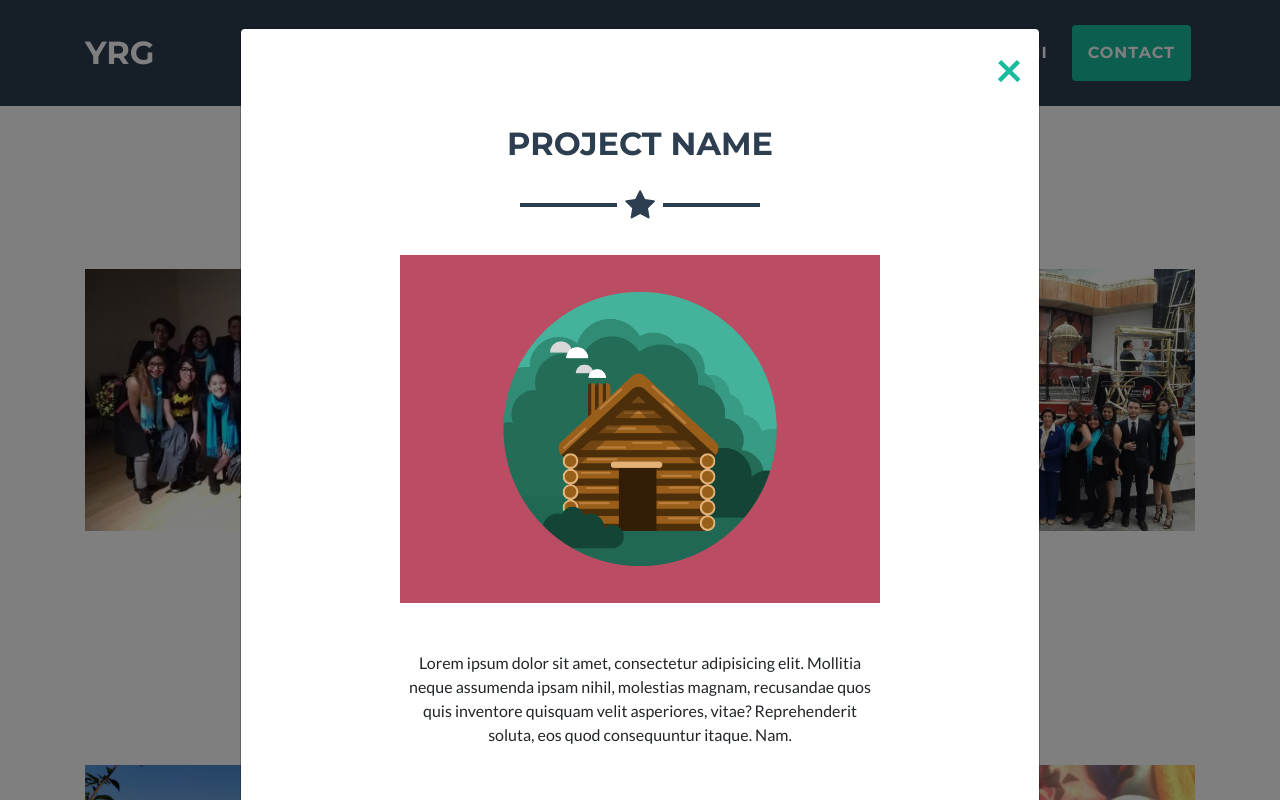
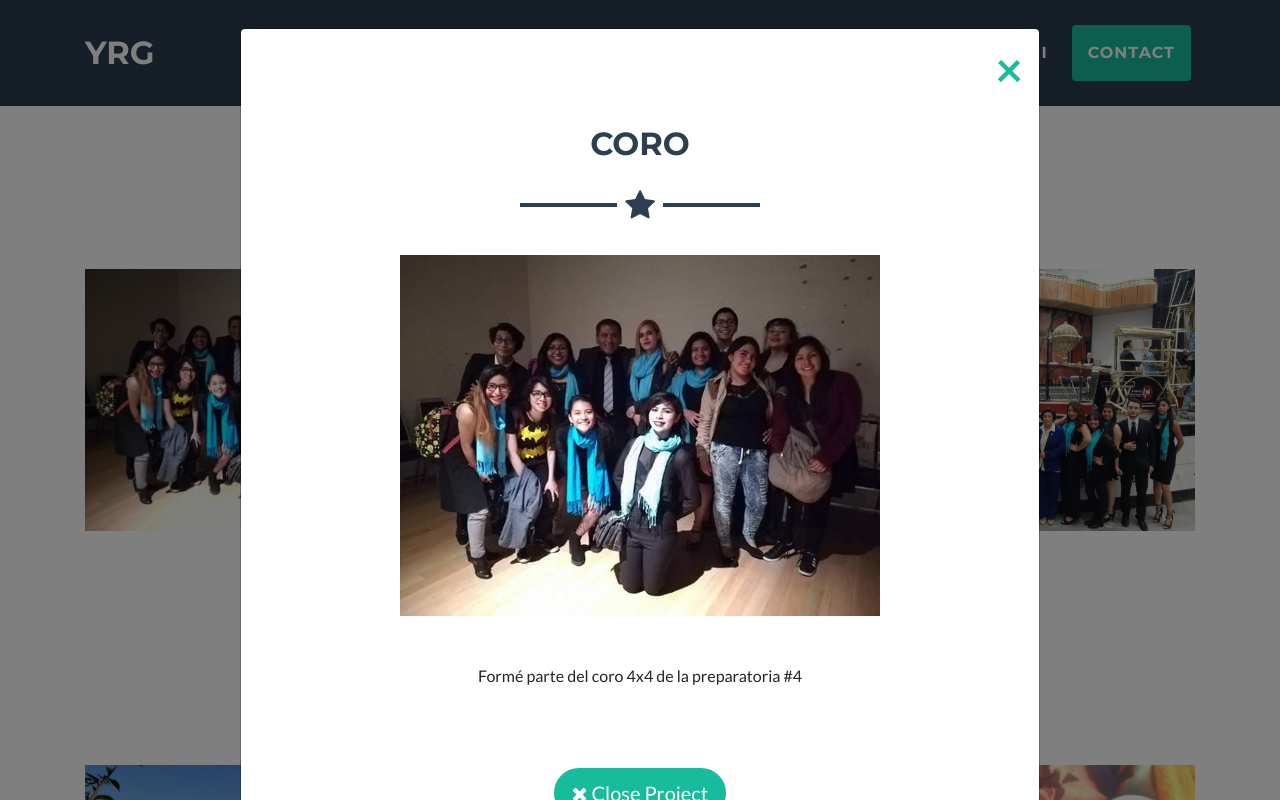
Before and after one commit to YaremiRamirez/PaginaPortafolioTarea, a plain HTML site: page index.html in a window 1280 px wide. Both pictures are taken after a click on the link 259 px from the left and 2434 px from the top of the page. Shown: the part 2034-2834 px from the top of the page. Drawn offline with nearby package versions, Linux system fonts and the light colour scheme.

Commit message:
Agregar cambios
Modificar texto

```diff
--- a/index.html
+++ b/index.html
@@ -146,9 +146,9 @@
                     <div class="container text-center">
                         <div class="row">
                             <div class="col-lg-8 mx-auto">
-                                <h2 class="text-uppercase text-secondary mb-0">Project Name</h2>
-                                <hr class="star-dark mb-5"><img class="img-fluid mb-5" src="assets/img/portfolio/cabin.png">
-                                <p class="mb-5">Lorem ipsum dolor sit amet, consectetur adipisicing elit. Mollitia neque assumenda ipsam nihil, molestias magnam, recusandae quos quis inventore quisquam velit asperiores, vitae? Reprehenderit soluta, eos quod consequuntur itaque. Nam.</p>
+                                <h2 class="text-uppercase text-secondary mb-0">Coro </h2>
+                                <hr class="star-dark mb-5"><img class="img-fluid mb-5" src="assets/img/Coro.jpg">
+                                <p class="mb-5">Formé parte del coro 4x4 de la preparatoria #4</p>
                             </div>
                         </div>
                     </div>
@@ -165,9 +165,9 @@
                     <div class="container text-center">
                         <div class="row">
                             <div class="col-lg-8 mx-auto">
-                                <h2 class="text-uppercase text-secondary mb-0">Project Name</h2>
-                                <hr class="star-dark mb-5"><img class="img-fluid mb-5" src="assets/img/portfolio/cake.png">
-                                <p class="mb-5">Lorem ipsum dolor sit amet, consectetur adipisicing elit. Mollitia neque assumenda ipsam nihil, molestias magnam, recusandae quos quis inventore quisquam velit asperiores, vitae? Reprehenderit soluta, eos quod consequuntur itaque. Nam.</p>
+                                <h2 class="text-uppercase text-secondary mb-0">Maquillaje Artistico</h2>
+                                <hr class="star-dark mb-5"><img class="img-fluid mb-5" src="assets/img/MaquillajeArt.jpg">
+                                <p class="mb-5">Realizo maquillaje artistico en mis tiempos libres</p>
                             </div>
                         </div>
                     </div>
@@ -184,9 +184,9 @@
                     <div class="container text-center">
                         <div class="row">
                             <div class="col-lg-8 mx-auto">
-                                <h2 class="text-uppercase text-secondary mb-0">Project Name</h2>
-                                <hr class="star-dark mb-5"><img class="img-fluid mb-5" src="assets/img/portfolio/circus.png">
-                                <p class="mb-5">Lorem ipsum dolor sit amet, consectetur adipisicing elit. Mollitia neque assumenda ipsam nihil, molestias magnam, recusandae quos quis inventore quisquam velit asperiores, vitae? Reprehenderit soluta, eos quod consequuntur itaque. Nam.</p>
+                                <h2 class="text-uppercase text-secondary mb-0">Presentaciones</h2>
+                                <hr class="star-dark mb-5"><img class="img-fluid mb-5" src="assets/img/coro2.jpg">
+                                <p class="mb-5">Estuve en diferentes presentaciones, en esa ocasion fue en la Loteria Nacional: https://www.youtube.com/watch?v=KT94JJKcPMs</p>
                             </div>
                         </div>
                     </div>
@@ -203,9 +203,9 @@
                     <div class="container text-center">
                         <div class="row">
                             <div class="col-lg-8 mx-auto">
-                                <h2 class="text-uppercase text-secondary mb-0">Project Name</h2>
-                                <hr class="star-dark mb-5"><img class="img-fluid mb-5" src="assets/img/portfolio/game.png">
-                                <p class="mb-5">Lorem ipsum dolor sit amet, consectetur adipisicing elit. Mollitia neque assumenda ipsam nihil, molestias magnam, recusandae quos quis inventore quisquam velit asperiores, vitae? Reprehenderit soluta, eos quod consequuntur itaque. Nam.</p>
+                                <h2 class="text-uppercase text-secondary mb-0">Natacion</h2>
+                                <hr class="star-dark mb-5"><img class="img-fluid mb-5" src="assets/img/AlbercaCU.jpg">
+                                <p class="mb-5">Formé parte del equipo de natación de la prepa 4, actualmente nado como hobby</p>
                             </div>
                         </div>
                     </div>
@@ -222,9 +222,9 @@
                     <div class="container text-center">
                         <div class="row">
                             <div class="col-lg-8 mx-auto">
-                                <h2 class="text-uppercase text-secondary mb-0">Project Name</h2>
-                                <hr class="star-dark mb-5"><img class="img-fluid mb-5" src="assets/img/portfolio/safe.png">
-                                <p class="mb-5">Lorem ipsum dolor sit amet, consectetur adipisicing elit. Mollitia neque assumenda ipsam nihil, molestias magnam, recusandae quos quis inventore quisquam velit asperiores, vitae? Reprehenderit soluta, eos quod consequuntur itaque. Nam.</p>
+                                <h2 class="text-uppercase text-secondary mb-0">Dibujo</h2>
+                                <hr class="star-dark mb-5"><img class="img-fluid mb-5" src="assets/img/dibujo.jpg">
+                                <p class="mb-5">Dibujo en mi tiempo libre</p>
                             </div>
                         </div>
                     </div>
@@ -241,9 +241,9 @@
                     <div class="container text-center">
                         <div class="row">
                             <div class="col-lg-8 mx-auto">
-                                <h2 class="text-uppercase text-secondary mb-0">Project Name</h2>
-                                <hr class="star-dark mb-5"><img class="img-fluid mb-5" src="assets/img/portfolio/submarine.png">
-                                <p class="mb-5">Lorem ipsum dolor sit amet, consectetur adipisicing elit. Mollitia neque assumenda ipsam nihil, molestias magnam, recusandae quos quis inventore quisquam velit asperiores, vitae? Reprehenderit soluta, eos quod consequuntur itaque. Nam.</p>
+                                <h2 class="text-uppercase text-secondary mb-0">Gatitos</h2>
+                                <hr class="star-dark mb-5"><img class="img-fluid mb-5" src="assets/img/mia.jpg">
+                                <p class="mb-5">Vivo con 3 gatitos, paso el mayor tiempo posible a su lado</p>
                             </div>
                         </div>
                     </div>
```
